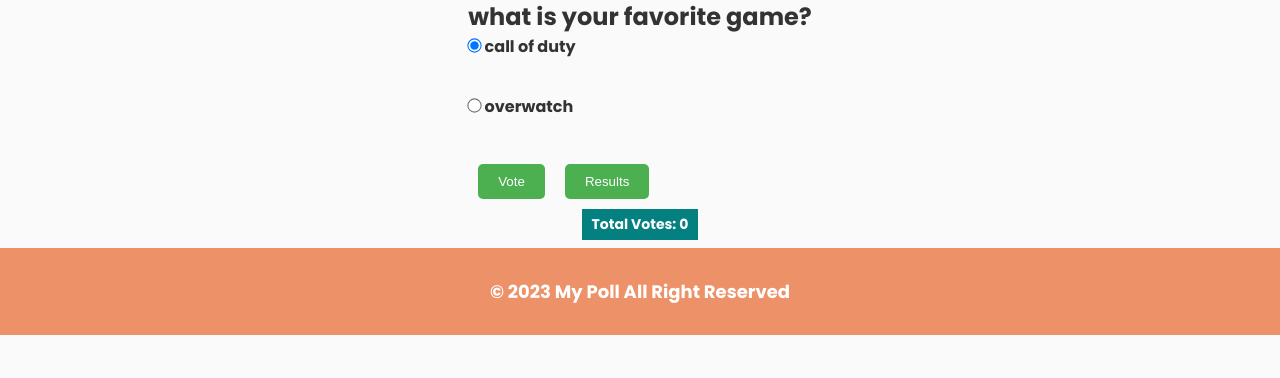
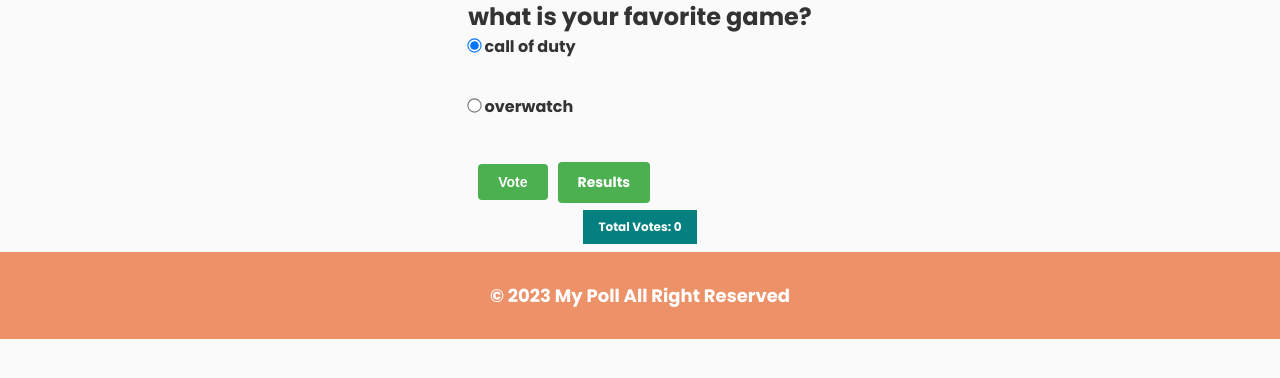
Before and after one commit to altenen-dev/Pollify, a PHP site: page /vote.php?id=8 in a window 1280 px wide. Shown: the part 133-511 px from the top of the page. Run offline with PHP 8.4, Linux system fonts and the light colour scheme; data comes from the database, SQL or seed files in the repository; data that the repository does not hold is empty; some libraries are stand-ins or nearby versions.

Commit message:
Update vote.php added results
Update vote.php added results

```diff
--- a/vote.php
+++ b/vote.php
@@ -70,8 +70,11 @@ if ($_SERVER["REQUEST_METHOD"] == "POST") {
 
             $db->commit();
             $created = "voted successfully!";
+
+
             // Redirect user to the result page
-            //  header('Location: result.php?id=' . $_GET['id']);
+            //header('Location: results.php?id=' . $_GET['id']);
+            //exit();
         }
     } catch (PDOException $e) {
         $db->rollBack();
@@ -92,6 +95,11 @@ if ($_SERVER["REQUEST_METHOD"] == "POST") {
 
 
 <style>
+    .poll-vote {
+  display: flex;
+  flex-flow: column;
+}
+
 .poll-vote form {
   display: flex;
   flex-flow: column;
@@ -105,35 +113,25 @@ if ($_SERVER["REQUEST_METHOD"] == "POST") {
   transform: scale(1.1);
 }
 
-    .poll-vote form input[type="submit"],
-    .poll-vote form a {
+button[type="submit"][name="vote"],
+a.results {
   display: inline-block;
-        padding: 8px;
-        border-radius: 5px;
-        background-color: #38b673;
-        border: 0;
+  padding: 10px 20px;
+  background-color: #4CAF50;
+  color: white;
+  text-decoration: none;
+  border-radius: 4px;
+  transition: background-color 0.3s;
+  font-size: 14px;
   font-weight: bold;
-        font-size: 14px;
-        color: #FFFFFF;
-        cursor: pointer;
-        width: 150px;
-        margin-top: 15px;
+  width: auto;
+  margin-right: 10px;
+  align-items: center
 }
 
-    .poll-vote form input[type="submit"]:hover,
-    .poll-vote form a:hover {
-        background-color: #32a367;
-    }
-
-    .poll-vote form a {
-        text-align: center;
-        text-decoration: none;
-        background-color: #37afb7;
-        margin-left: 5px;
-    }
-
-    .poll-vote form a:hover {
-        background-color: #319ca3;
+button[type="submit"][name="vote"]:hover,
+a.results:hover {
+  background-color: #45a049;
 }
 
 .total-votes {
@@ -142,6 +140,8 @@ if ($_SERVER["REQUEST_METHOD"] == "POST") {
   background-color: #058081;
   font-size: 14px;
   font-weight: bold;
+  font-size: 12px;
+  padding: 8px 16px;
 }
 </style>
 
@@ -217,8 +217,7 @@ while ($getInfo = $sqlgetpoll->fetch()) {
                 ?>
                 <div class="btn-container">
                     <button style="" type="submit" value="Vote" name="vote">Vote</button>
-                    <button style="" onclick="loadResults(<?php echo $qid; ?>)">Results</button>
-
+                    <a class="results" href="results.php?id=<?= $qid ?>">Results</a>
                 </div>
 
 
```
Lines whose indentation alone changed are shown as unchanged.
